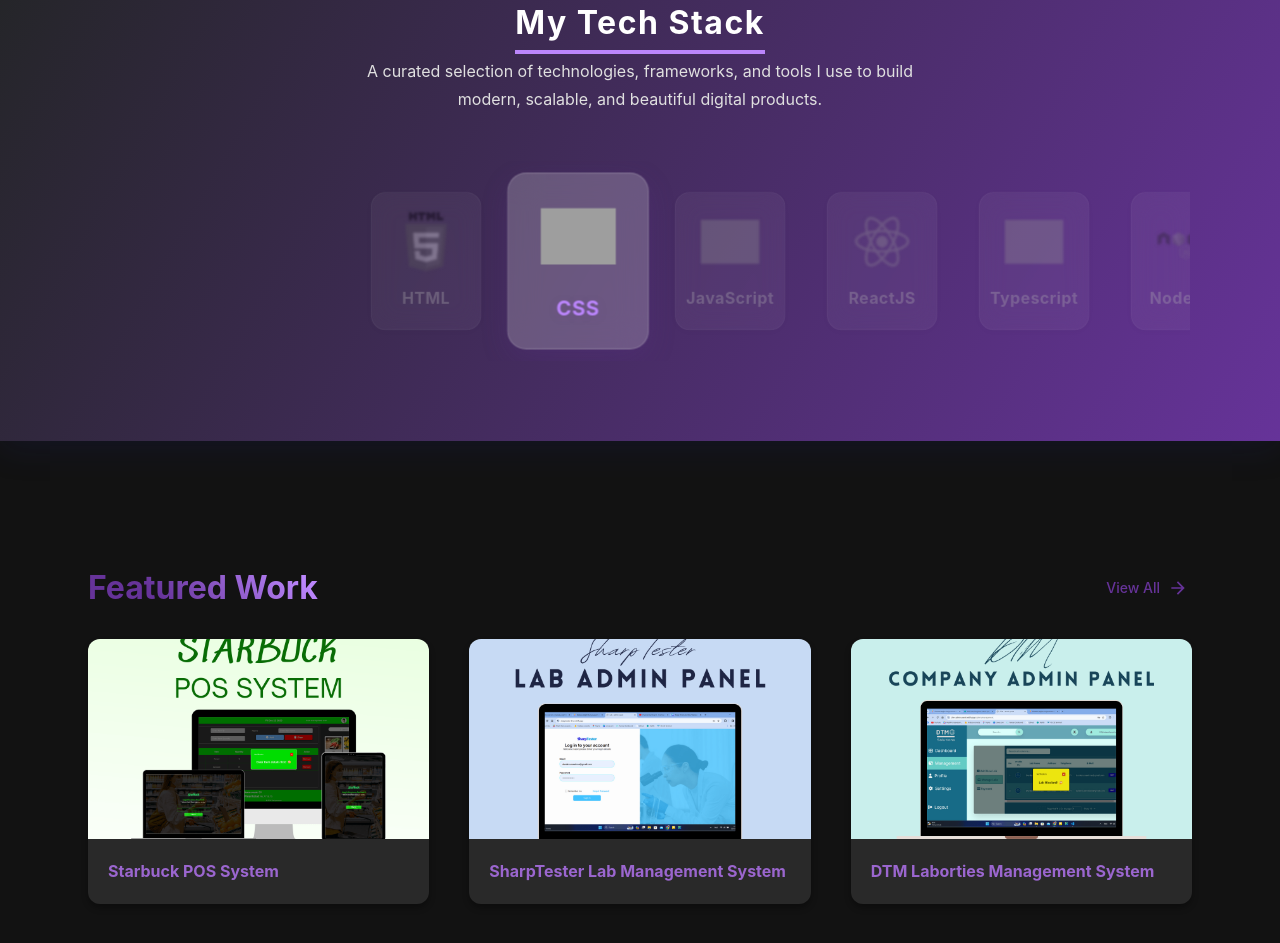
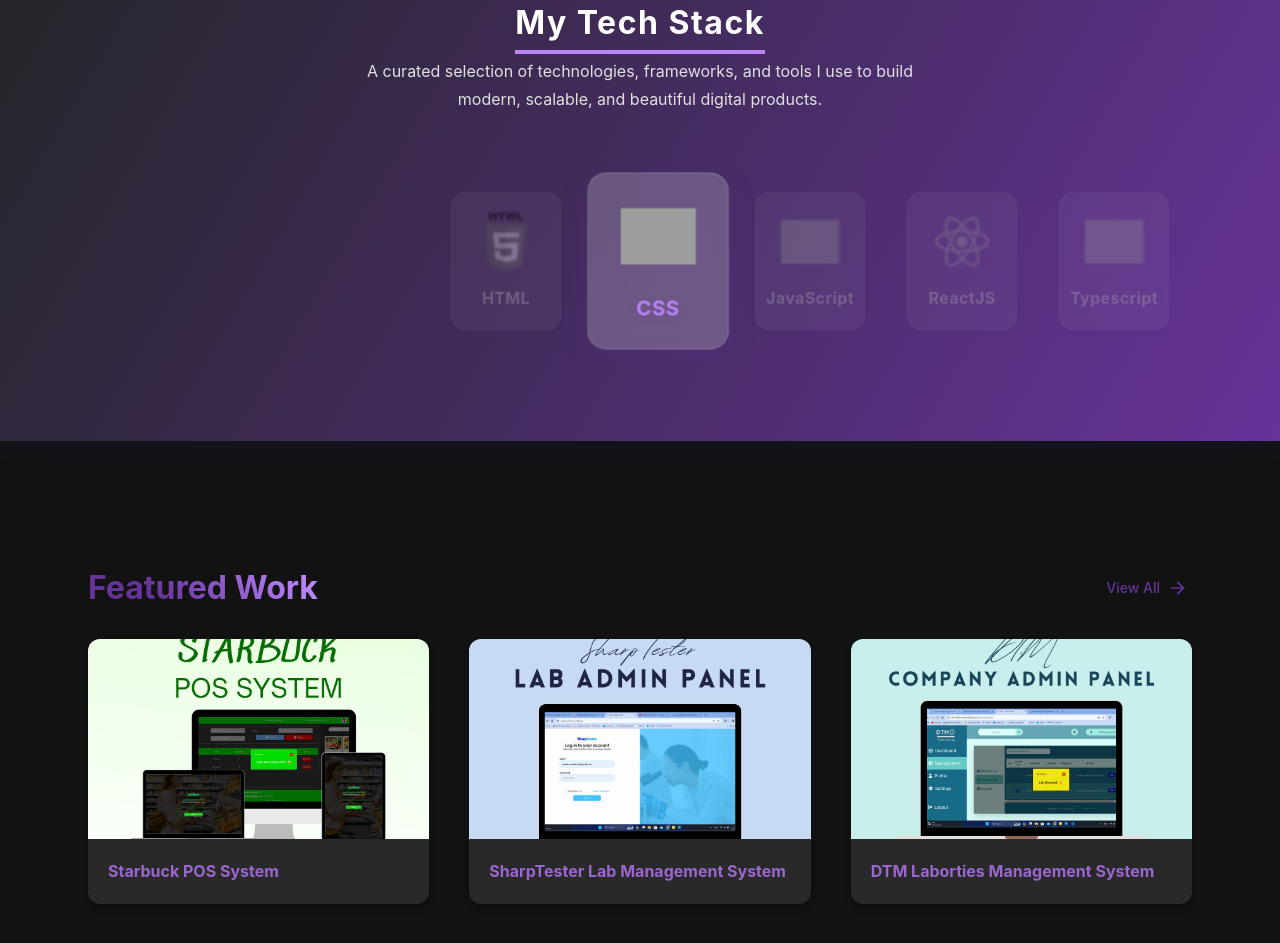
Before and after one commit to deelaka99/deewejkar-portfolio, a Gatsby site: page / in a window 1280 px wide. Shown: the part 957-1900 px from the top of the page. Built offline with nearby package versions, Linux system fonts and the light colour scheme; Gatsby itself is replaced by a stand-in of ours; grey boxes are pictures that could not be loaded.

Commit message:
Resolved several issues of the Langauages component

```diff
--- a/src/components/Languages.js
+++ b/src/components/Languages.js
@@ -33,6 +33,7 @@
     { ImageName: "PHP", ImageSrc: PHP },
     { ImageName: "Laravel", ImageSrc: Laraval },
     { ImageName: "Java", ImageSrc: Java },
+    { ImageName: "C", ImageSrc: C },
     { ImageName: "Python", ImageSrc: Python },
     { ImageName: "C#", ImageSrc: Csharp },
     { ImageName: "MySQL", ImageSrc: MSQL },
@@ -60,16 +61,16 @@
         py: { xs: 6, md: 10 },
         textAlign: "center",
         overflow: "hidden",
-        background: "linear-gradient(120deg, #232526 0%, #663399 100%)",
+        background: { md: "linear-gradient(120deg, #232526 0%, #663399 100%)" },
         borderRadius: 0,
-        boxShadow: "0 8px 32px 0 rgba(31, 38, 135, 0.15)",
+        boxShadow: { md: "0 8px 32px 0 rgba(31, 38, 135, 0.15)" },
         mx: 0,
-        width: "100vw",
-        position: "relative",
-        left: "50%",
-        right: "50%",
-        marginLeft: "-50vw",
-        marginRight: "-50vw",
+        width: { xs: "100%", md: "100vw" },
+        position: { md: "relative" },
+        left: { md: "50%" },
+        right: { md: "50%" },
+        marginLeft: { md: "-50vw" },
+        marginRight: { md: "-50vw" },
       }}
     >
       <Typography
@@ -112,12 +113,21 @@
         }}
       >
         <Box
-          sx={{
-            display: "flex",
-            transition: "transform 0.6s cubic-bezier(0.4, 0, 0.2, 1)",
-            transform: `translateX(${-currentIndex * 140 + 400}px)`,
-            alignItems: "center",
-            height: "100%",
+          sx={(theme) => {
+            // Responsive centering logic
+            const itemWidth = 140;
+            const containerWidth =
+              window.innerWidth < theme.breakpoints.values.md
+                ? window.innerWidth
+                : 1100;
+            const centerOffset = containerWidth / 2 - itemWidth / 2;
+            return {
+              display: "flex",
+              transition: "transform 0.6s cubic-bezier(0.4, 0, 0.2, 1)",
+              transform: `translateX(${-currentIndex * itemWidth + centerOffset}px)`,
+              alignItems: "center",
+              height: "100%",
+            };
           }}
         >
           {imageData.map((item, index) => (
```
